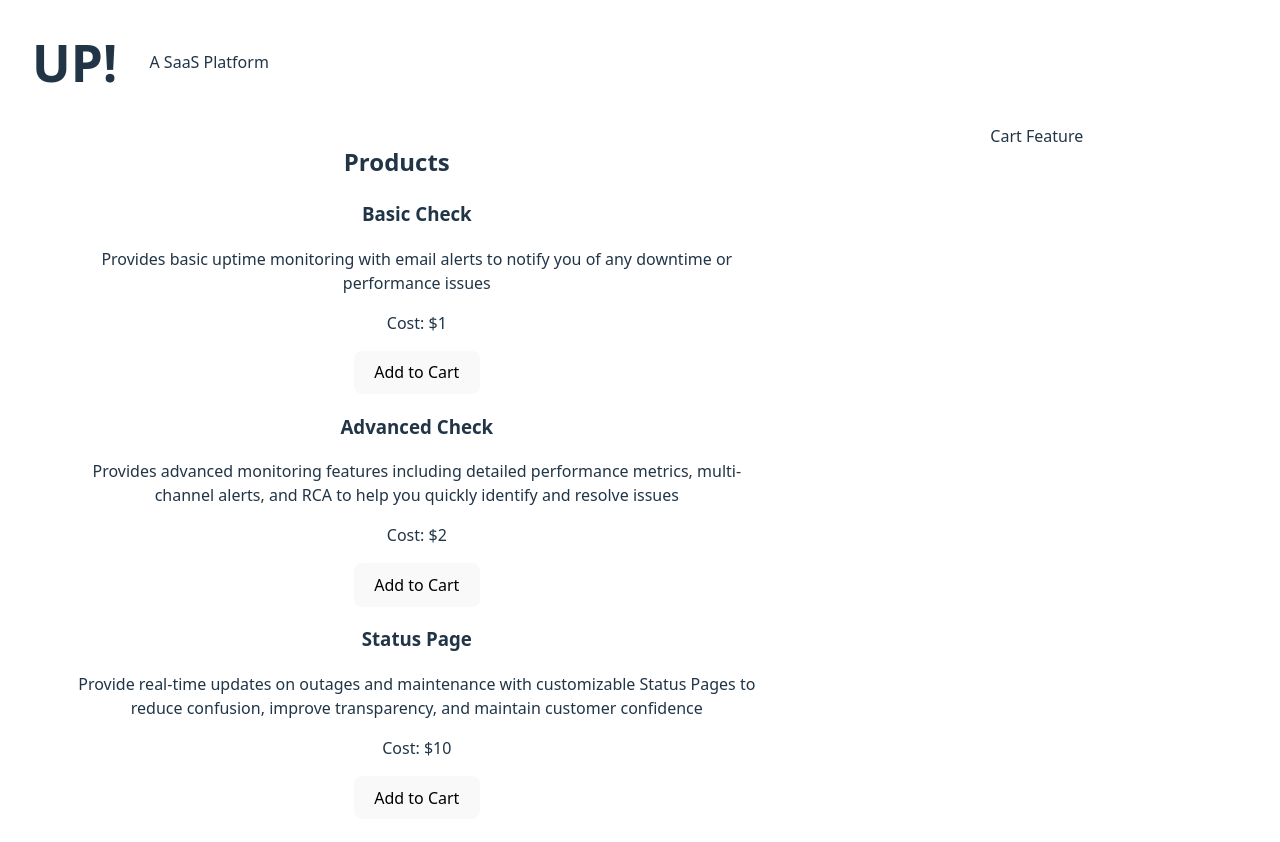
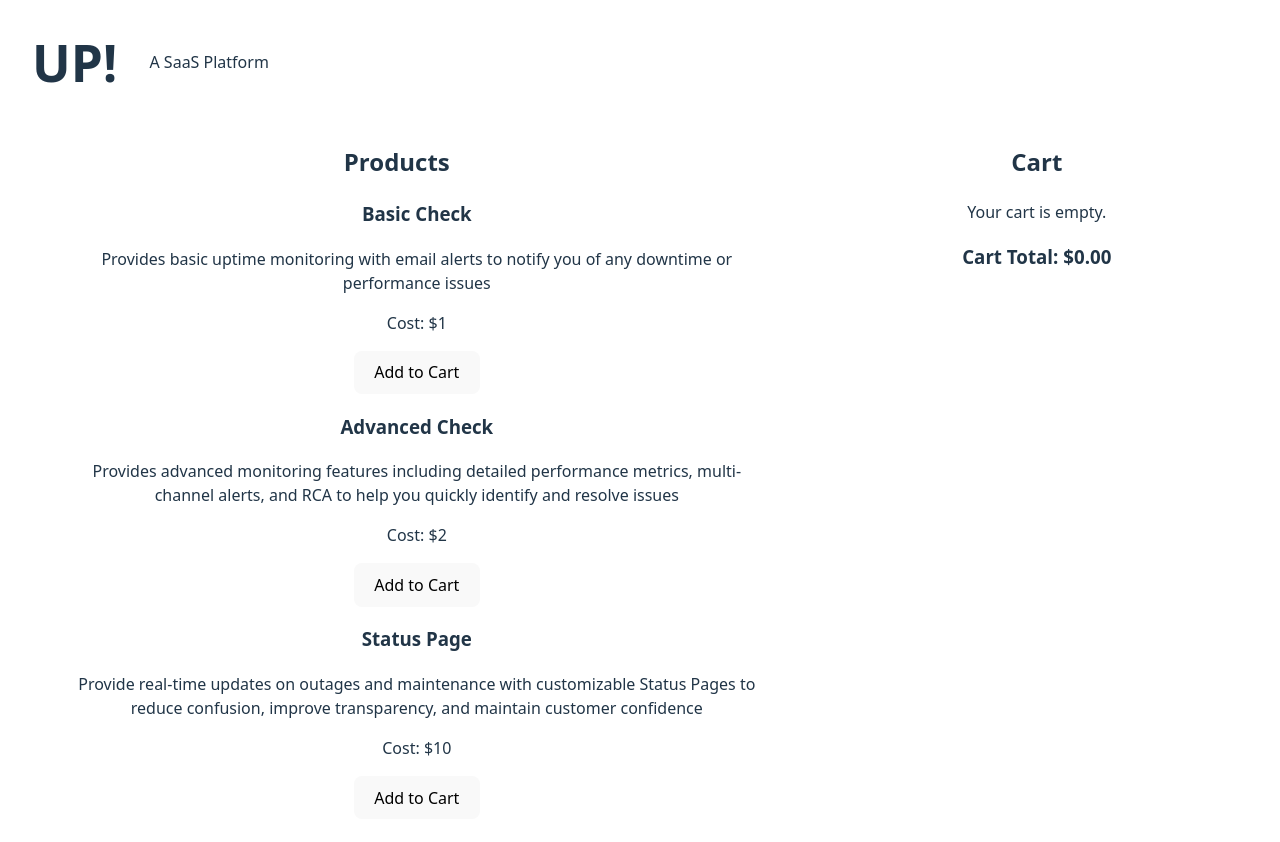
Before and after one commit to sean-m-mccullough/up-saas-platform, a React (Vite) app: page / in a window 1280 px wide. Shown: the top 842 px of the page. Built offline with nearby package versions, Linux system fonts and the light colour scheme.

Commit message:
build out Cart feature

```diff
--- a/src/features/cart/Cart.tsx
+++ b/src/features/cart/Cart.tsx
@@ -1,5 +1,57 @@
+import { useAppSelector } from "../../app/hooks";
+
+import { type CartLineItem } from "./cartSlice";
+import CartItem from "../../components/CartItem";
+import useRebates from "../../hooks/useRebates";
+
+
 function Cart() {
-    return <div>Cart Feature</div>;
+    const cartItems = useAppSelector((state) => state.cart.items);
+    const {
+        freeBasicChecks,
+        freeAdvancedChecks,
+        freeStatusPages
+    } = useRebates();
+
+    const itemsArray = Object.values(cartItems);
+    const total = Object.values(cartItems).reduce((sum, item) => {
+        return sum + item.cost * item.quantity;
+    }, 0);
+
+    return (
+        <div>
+            <h2>Cart</h2>
+            <div>
+                {itemsArray.length === 0 ? (
+                    <p>Your cart is empty.</p>
+                ) : (
+                    itemsArray.map((item: CartLineItem) => (
+                        <div key={item.productId}>
+                            <CartItem {...item} />
+                        </div>
+                    ))
+                )}
+            </div>
+
+            {(freeAdvancedChecks > 0 || freeStatusPages > 0 || freeBasicChecks > 0) && (
+                <div className="rebates-section">
+                    <h3>Rebates</h3>
+                    {freeAdvancedChecks > 0 && (
+                        <p>+ {freeAdvancedChecks} Advanced Check(s) (free)</p>
+                    )}
+                    {freeStatusPages > 0 && (
+                        <p>+ {freeStatusPages} Status Page(s) (free)</p>
+                    )}
+                    {freeBasicChecks > 0 && (
+                        <p>+ {freeBasicChecks} Basic Check(s) (free)</p>
+                    )}
+                </div>
+            )}
+
+            <div>
+                <h3>Cart Total: ${total.toFixed(2)}</h3>
+            </div>
+        </div>);
 }
 
 export default Cart;
```
